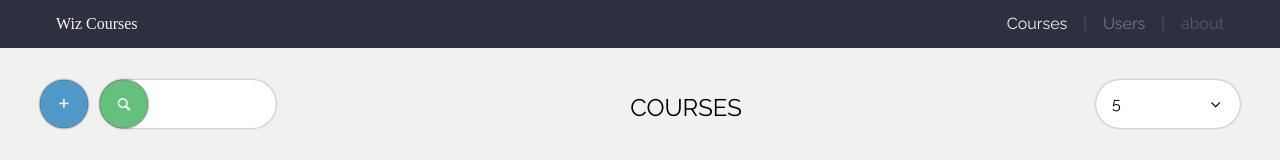
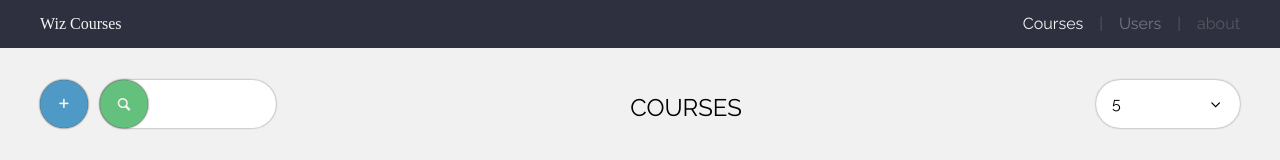
Before and after one commit to Askadar/pseudo-crud-tvue-demo, a Vue app: page /#/ in a window 1280 px wide. Shown: the top 160 px of the page. Built offline with nearby package versions, Linux system fonts and the light colour scheme.

Commit message:
Nav additions

```diff
--- a/src/components/Nav.vue
+++ b/src/components/Nav.vue
@@ -18,6 +18,13 @@
 	// padding 0 32px
 	background color-main
 	color color-main--lighten
+
+	.container
+		a:first-child
+			margin-left -0.5rem
+
+		a:last-child
+			margin-right -0.5rem
 
 	a
 		// font-weight bold
```
